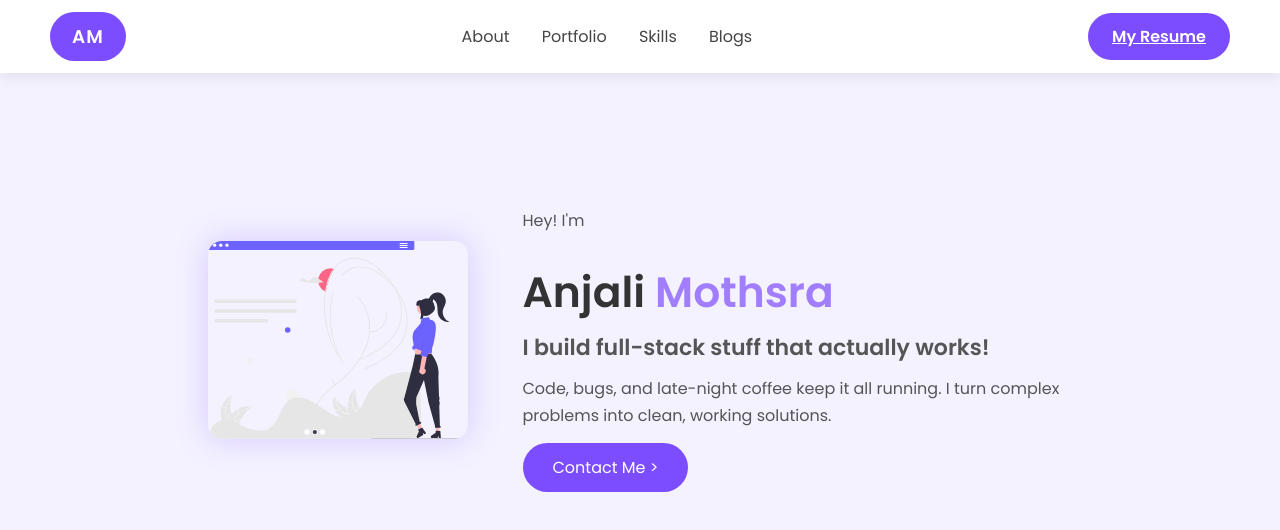
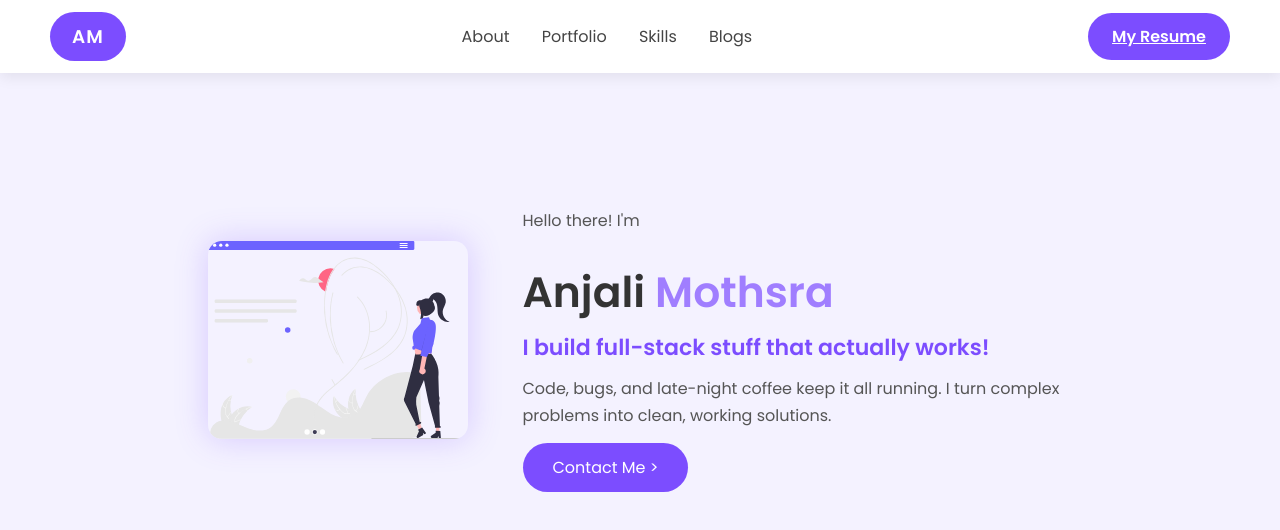
Before and after one commit to AnjaliMothsra/Portfolio_jenkins_pipeline, a plain HTML site: page index.html in a window 1280 px wide. Drawn offline with Linux system fonts and the light colour scheme.

Commit message:
Updated the html file

```diff
--- a/index.html
+++ b/index.html
@@ -32,16 +32,14 @@
   <section class="hero">
     <div class="hero-content">
       <div class="profile-img">
-  <img src="developer-illustration.svg" alt="Developer illustration">
-</div>
-
-
+        <img src="developer-illustration.svg" alt="Developer illustration">
+      </div>
 
       <div class="hero-text">
-        <p class="intro">Hey! I'm</p>
+        <p class="intro">Hello there! I'm</p> <!-- small text change -->
         <h1>Anjali <span>Mothsra</span></h1>
 
-        <h2>I build full-stack stuff that actually works!</h2>
+        <h2 style="color:#7C4DFF;">I build full-stack stuff that actually works!</h2> <!-- color change -->
         <p>Code, bugs, and late-night coffee keep it all running. I turn complex problems into clean, working solutions.</p>
         <a href="#contact" class="contact-btn">Contact Me ></a>
       </div>
```
